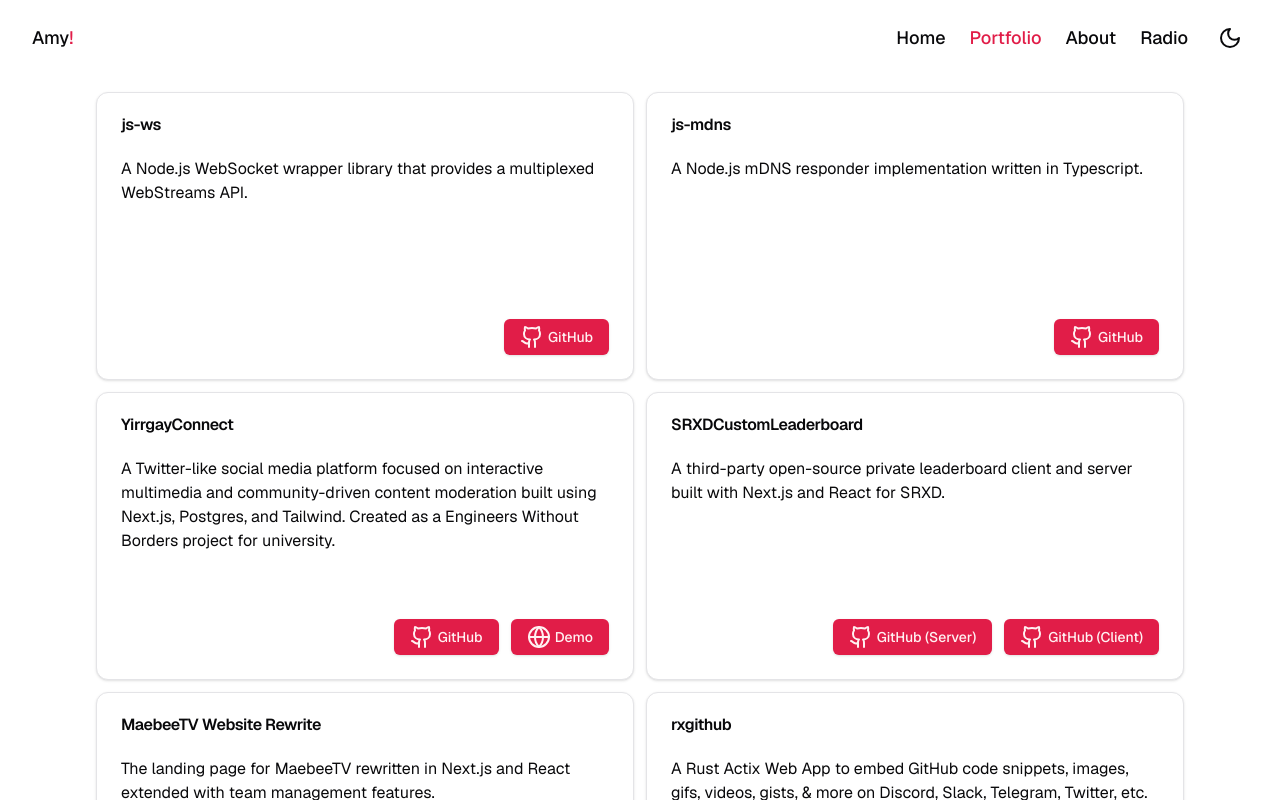
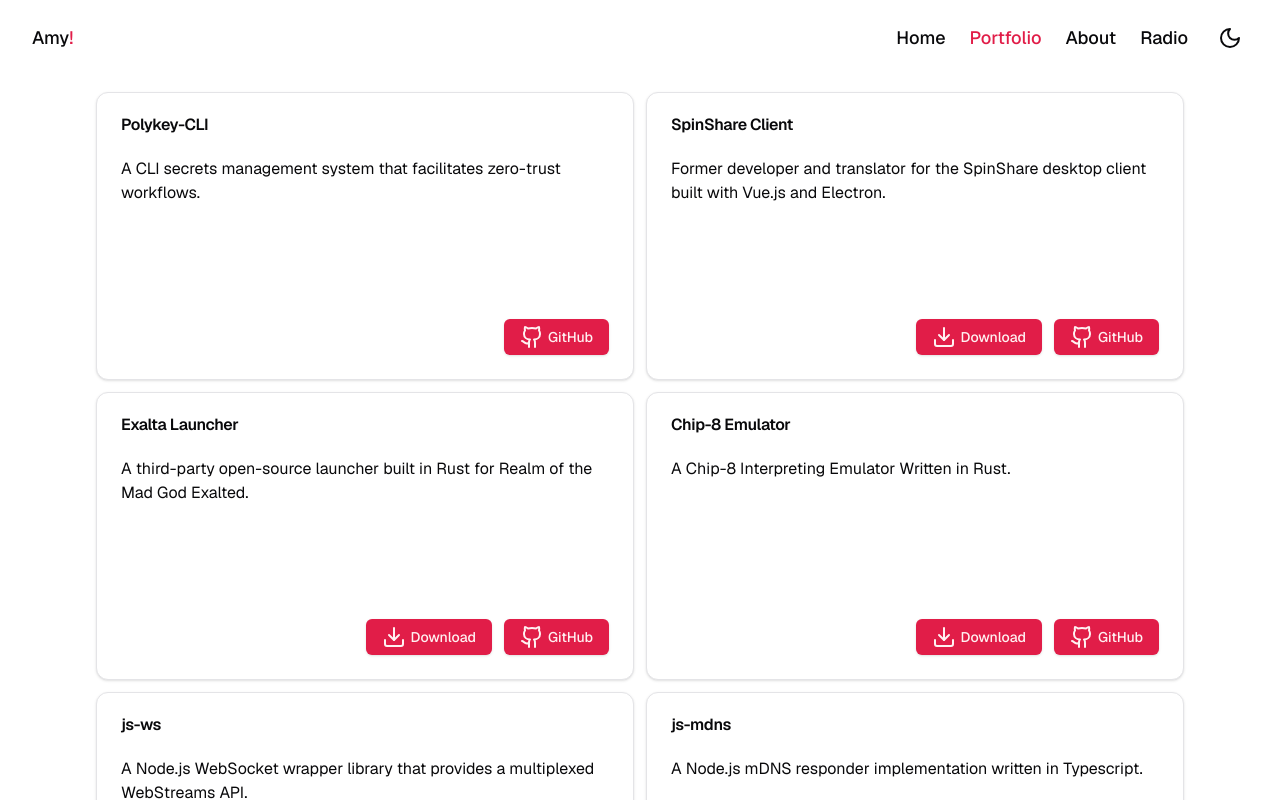
Before and after one commit to amydevs/amydevs.github.io, a Next.js app: page /portfolio in a window 1280 px wide. Shown: the top 800 px of the page. Built offline with nearby package versions, Linux system fonts and the light colour scheme.

Commit message:
fix: added more project cards

```diff
--- a/src/cfg/projectCards.ts
+++ b/src/cfg/projectCards.ts
@@ -1,7 +1,66 @@
-import { Github, Globe } from "lucide-react";
+import { Download, Github, Globe } from "lucide-react";
 import { type ProjectCardData } from "~/types";
 
 const projectCards: ProjectCardData[] = [
+  {
+    title: "Polykey-CLI",
+    description: "A CLI secrets management system that facilitates zero-trust workflows.",
+    actions: [
+      {
+        text: "GitHub",
+        href: "https://github.com/MatrixAI/Polykey-cli",
+        icon: Github
+      }
+    ]
+  },
+  {
+    title: "SpinShare Client",
+    description: "Former developer and translator for the SpinShare desktop client built with Vue.js and Electron.",
+    actions: [
+      {
+        text: "Download",
+        href: "https://spinsha.re/client",
+        icon: Download
+      },
+      {
+        text: "GitHub",
+        href: "https://github.com/SpinShare/client",
+        icon: Github
+      }
+    ]
+  },
+  {
+    title: "Exalta Launcher",
+    description: "A third-party open-source launcher built in Rust for Realm of the Mad God Exalted.",
+    actions: [
+      {
+        text: "Download",
+        href: "https://github.com/amydevs/exalta-launcher/releases/latest",
+        icon: Download
+      },
+      {
+        text: "GitHub",
+        href: "https://github.com/amydevs/exalta-launcher",
+        icon: Github
+      }
+    ]
+  },
+  {
+    title: "Chip-8 Emulator",
+    description: "A Chip-8 Interpreting Emulator Written in Rust.",
+    actions: [
+      {
+        text: "Download",
+        href: "https://github.com/amydevs/chip-8-emu-rs/releases/latest",
+        icon: Download
+      },
+      {
+        text: "GitHub",
+        href: "https://github.com/amydevs/chip-8-emu-rs",
+        icon: Github
+      }
+    ]
+  },
   {
     title: "js-ws",
     description: "A Node.js WebSocket wrapper library that provides a multiplexed WebStreams API.",
```
